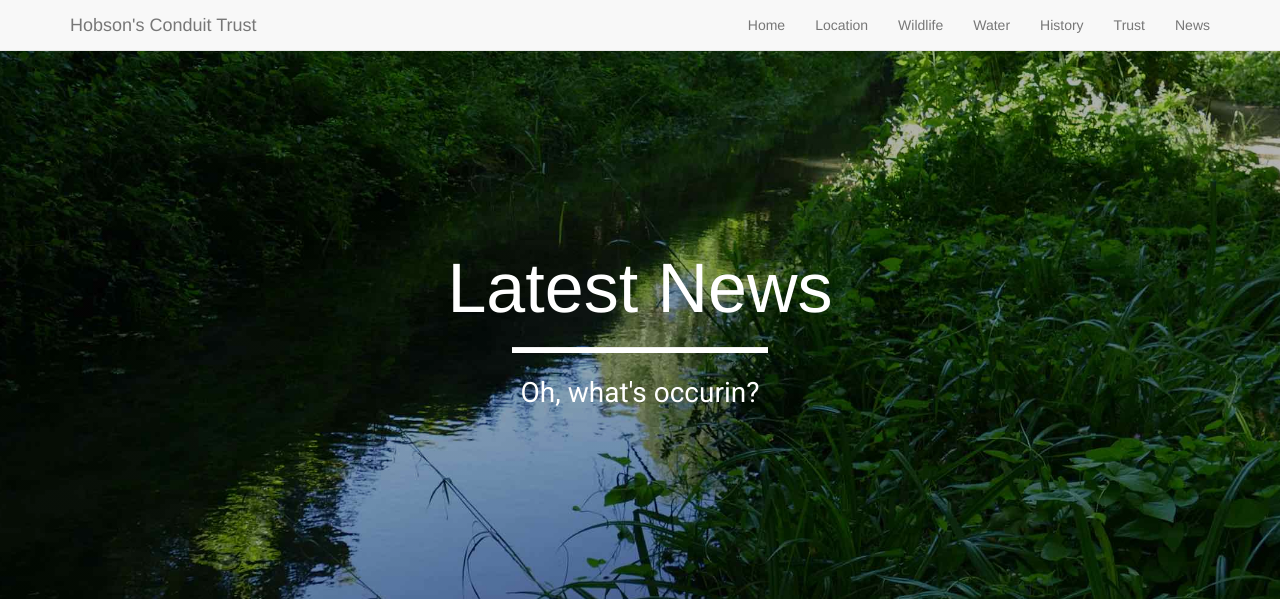
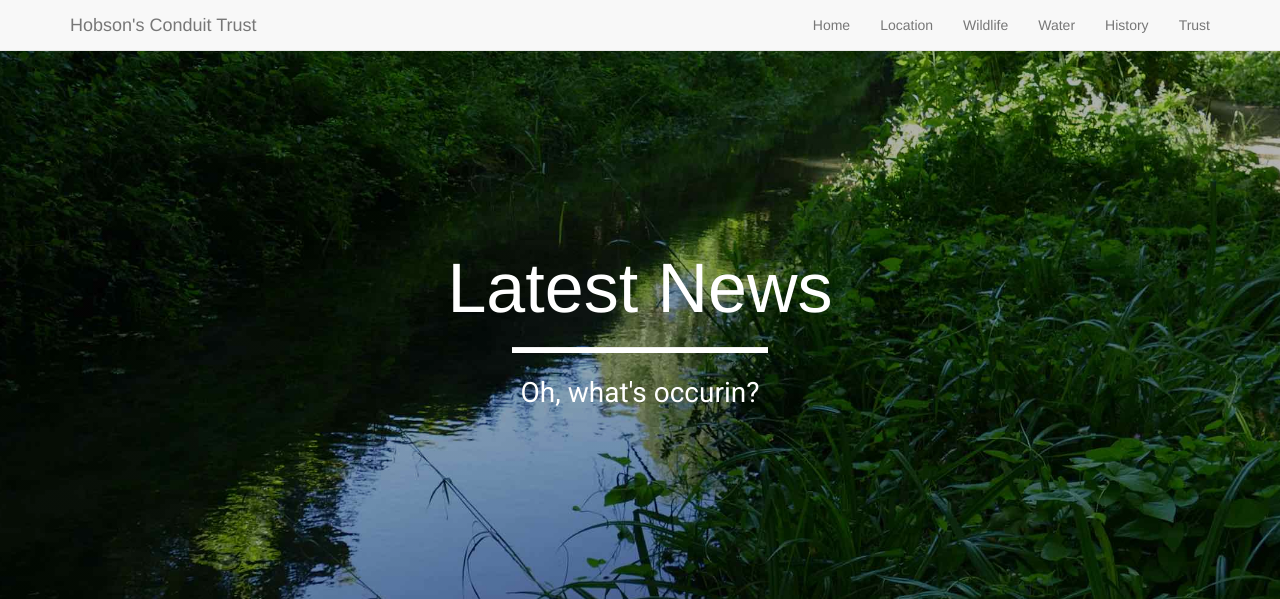
Before and after one commit to afieldio/hct, a Django app: template website/templates/news.html in a window 1280 px wide. Shown: the top 599 px of the page. Run offline with Django 3.2, Linux system fonts and the light colour scheme; the template is opened without the code that fills it, so the values that code supplies are empty; some libraries are stand-ins or nearby versions; some web fonts are replaced.

Commit message:
removed news page

```diff
--- a/hct/urls.py
+++ b/hct/urls.py
@@ -15,7 +15,7 @@ Including another URLconf
 """
 from django.conf.urls import url
 from django.contrib import admin
-from website.views import index, history, trust, location, wildlife, water, news
+from website.views import index, history, trust, location, wildlife, water
 
 urlpatterns = [
     url(r'^admin/', admin.site.urls),
@@ -25,5 +25,4 @@ urlpatterns = [
     url(r'^location/$', location, name="location"),
     url(r'^wildlife/$', wildlife, name="wildlife"),
     url(r'^water/$', water, name="water"),
-    url(r'^news/$', news, name="news"),
 ]
--- a/website/templates/base.html
+++ b/website/templates/base.html
@@ -63,9 +63,6 @@
                     <li>
                         <a class="{% if request.resolver_match.url_name == 'trust' %}active{% endif %}" href="{% url 'trust' %}">Trust</a>
                     </li>
-                    <li>
-                        <a class="{% if request.resolver_match.url_name == 'news' %}active{% endif %}" href="{% url 'news' %}">News</a>
-                    </li>
                 </ul>
             </div>
             <!-- /.navbar-collapse -->
--- a/website/views.py
+++ b/website/views.py
@@ -25,6 +25,3 @@ def location(request):
 
 def wildlife(request):
     return render(request, 'wildlife.html')
-
-def news(request):
-    return render(request, 'news.html')
```
